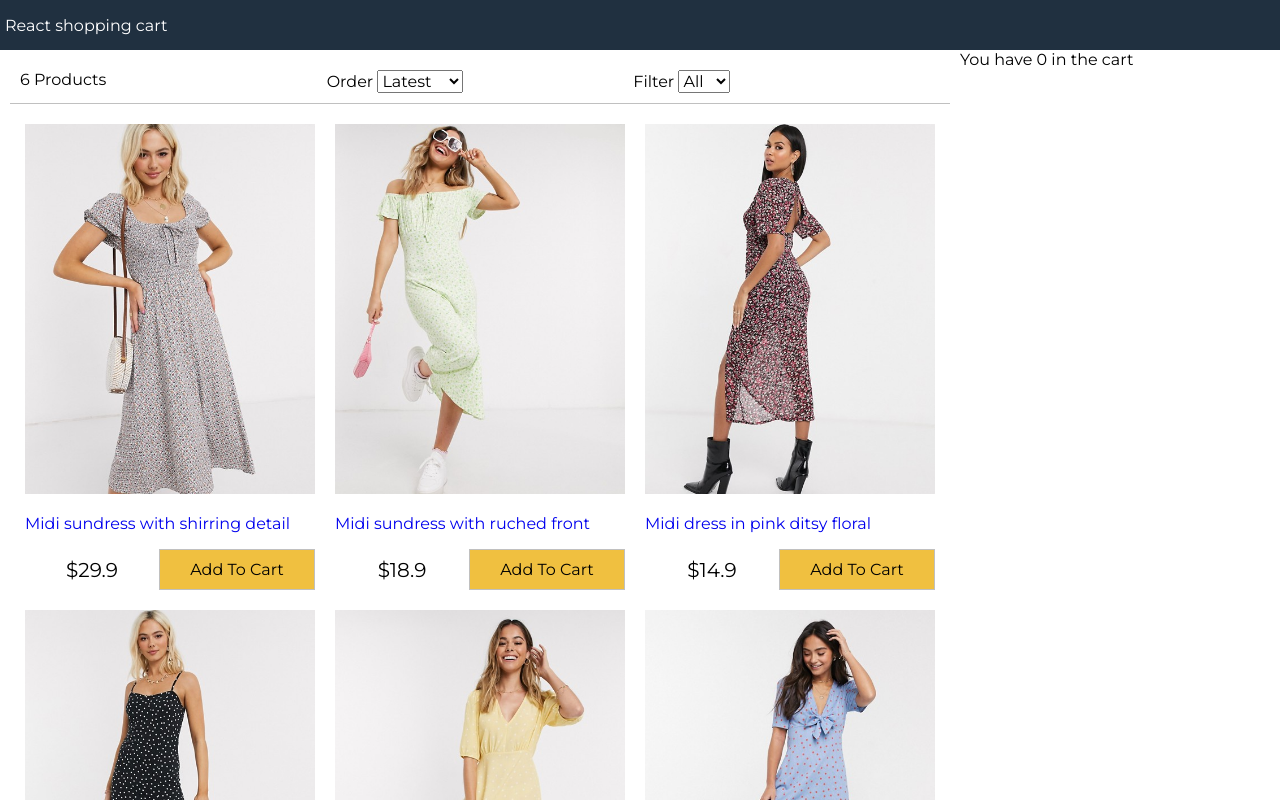
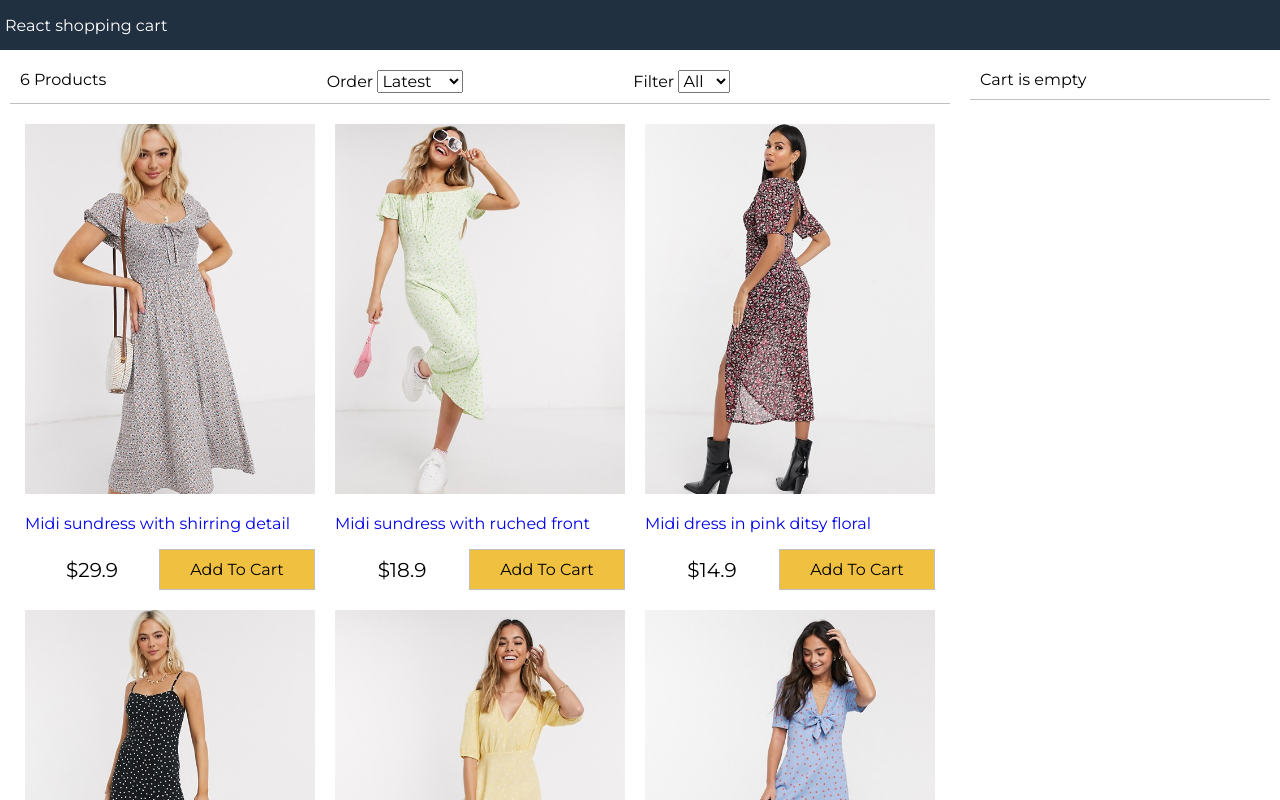
Before and after one commit to toivux8/react-redux-ecommerce, a React (Create React App) app: page / in a window 1280 px wide. Shown: the top 800 px of the page. Built offline with nearby package versions, Linux system fonts and the light colour scheme.

Commit message:
add-number-dress

```diff
--- a/src/App.js
+++ b/src/App.js
@@ -31,6 +31,12 @@ class App extends React.Component {
       cartItems.push({ ...product, count: 1 })
     }
     this.setState({cartItems});
+  }
+
+  // Remove from cart
+  removeFromCart = (product) => {
+    const cartItems = this.state.cartItems.slice();
+    this.setState({cartItems: cartItems.filter(x => x._id !== product._id)})
   }
 
   // function to handle sort and filter products
@@ -83,7 +89,10 @@ class App extends React.Component {
               />
             </div>
             <div className="sidebar">
-              <Cart cartItems={this.state.cartItems} />
+              <Cart
+                cartItems={this.state.cartItems}
+                removeFromCart={this.removeFromCart}
+              />
             </div>
           </div>
         </main>
--- a/src/components/Cart.js
+++ b/src/components/Cart.js
@@ -1,4 +1,5 @@
 import React, { Component } from 'react';
+import formatCurrency from '../util';
 
 export default class Cart extends Component {
   render() {
@@ -6,9 +7,35 @@ export default class Cart extends Component {
     const {cartItems} = this.props
 
     return (
+      <div>
         <div>
-            { cartItems === 0 ? <div className='cart cart-header'>Cart is empty</div> : <div className='cart cart-header'>You have {cartItems.length} in the cart</div>}
+            { cartItems.length === 0 ? <div className='cart cart-header'>Cart is empty</div> : <div className='cart cart-header'>You have {cartItems.length} item(s) in the cart.</div>}
         </div>
+        <div className='cart'>
+          <ul className='cart-items'>
+            {cartItems.map((item) => (
+              <li key={item._id}>
+                <div>
+                  <img src={item.image} alt={item.title}></img>
+                </div>
+                <div>
+                  <div>{item.title}</div>
+                  <div className='right-btn'>
+                    {formatCurrency(item.price)} x {item.count}{" "}
+                    <button className='button' onClick={() => this.props.removeFromCart(item)}>
+                      Remove
+                    </button>
+                  </div>
+                </div>
+              </li>
+            ))}
+          </ul>
+        </div>
+
+        <div>
+          {/* Your bill is {totalBill} $ */}
+        </div>
+      </div>
     )
   }
 }
--- a/src/index.css
+++ b/src/index.css
@@ -134,3 +134,36 @@ footer {
 .filter div{
   flex: 1;
 }
+
+/* Index.css */
+.cart{
+  padding: 1rem;
+  margin: 1rem;
+  display: flex;
+  flex-wrap: wrap;
+}
+
+.cart-header{
+  border-bottom: 0.1rem #c0c0c0 solid;
+}
+
+.cart-items{
+  padding: 0;
+  width: 100%;
+  list-style-type: none;
+}
+.cart-items img{
+  width: 6rem;
+}
+.cart-items li{
+  display: flex;
+}
+.cart-items li div{
+  padding: 0.5rem;
+}
+.cart-items li div:last-child{
+  flex: 1;
+}
+.right-btn{
+  text-align: right;
+}
```
